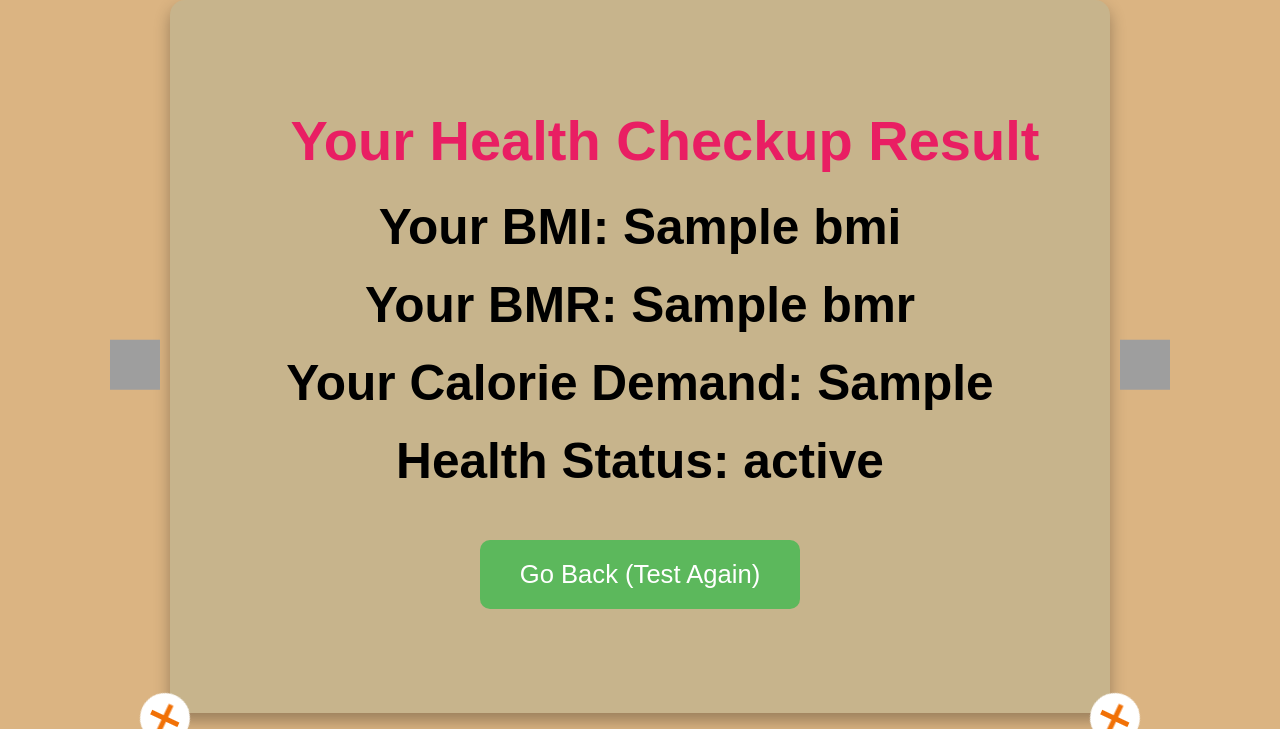
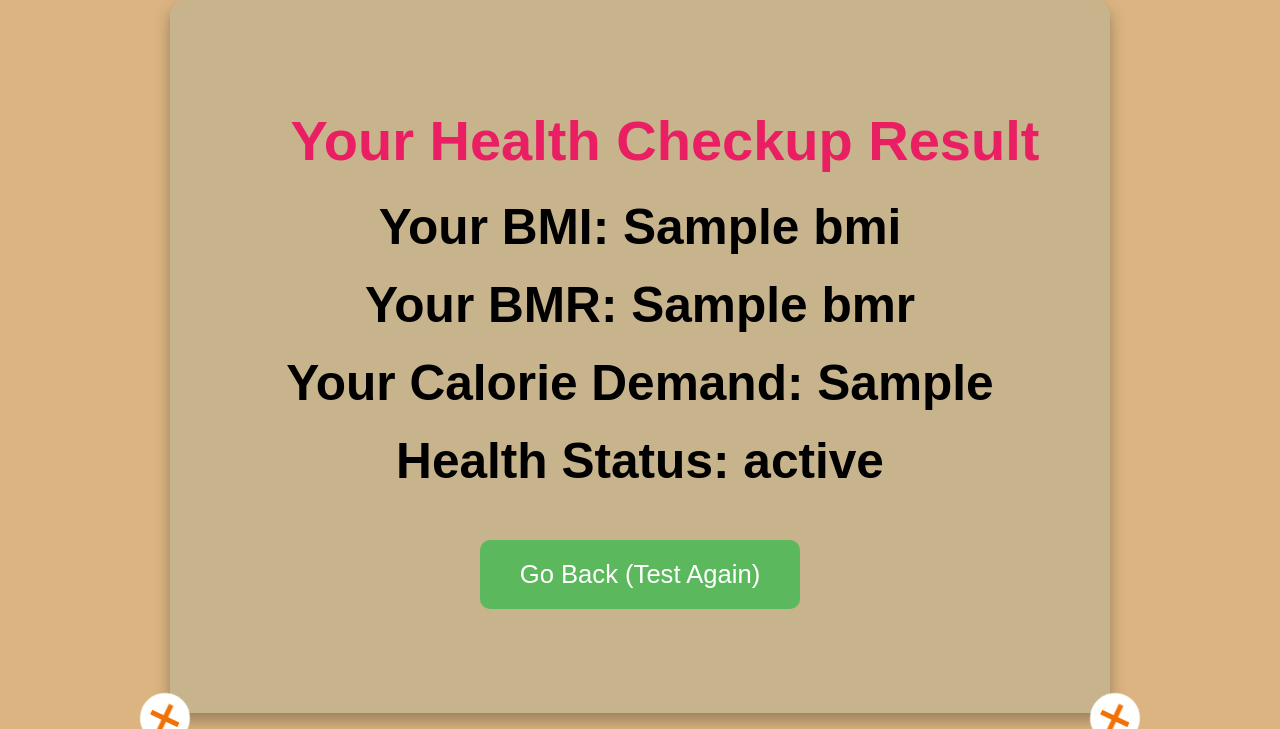
Before and after one commit to Abdullah-Siddique/Rich, a Django app: template checkup/templates/checkup/result.html in a window 1280 px wide. Shown: the top 729 px of the page. Run offline with Django 5.2, Linux system fonts and the light colour scheme; the template is opened without the code that fills it: most values are stand-ins (such as "Sample title", 1, 10 or a date in 2020); grey boxes are pictures that could not be loaded.

Commit message:
result.html

```diff
--- a/checkup/templates/checkup/result.html
+++ b/checkup/templates/checkup/result.html
@@ -149,8 +149,6 @@
 <body>
     <div class="result-box">
         <h1>Your Health Checkup Result</h1>
-        <div class="flower rose" style="top: 50%; left: -60px; transform: translateY(-50%);"></div>
-        <div class="flower flower-2" style="top: 50%; right: -60px; transform: translateY(-50%);"></div>
         <h2>Your BMI: <strong>{{ bmi }}</strong></h2>
         <h2>Your BMR: <strong>{{ bmr }}</strong></h2>
         <h2>Your Calorie Demand: <strong>{{ calorie_demand }}</strong></h2>
```
